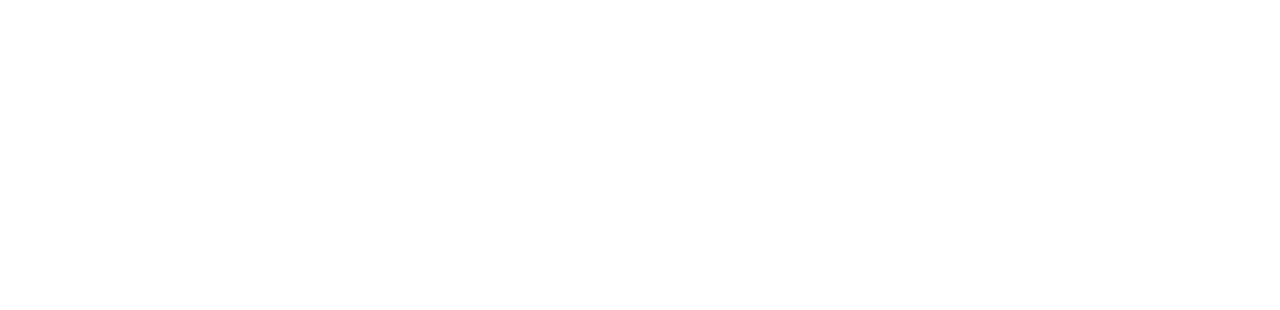
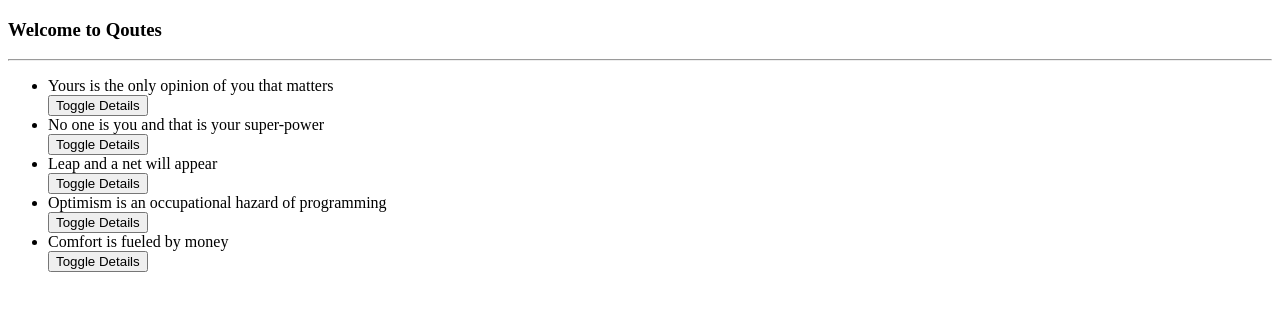
Before and after one commit to joankirui/Quotes-app, an Angular app: page / in a window 1280 px wide. Shown: the top 310 px of the page. Built offline with nearby package versions, Linux system fonts and the light colour scheme.

Commit message:
add isDelete as an event emitter

```diff
--- a/src/app/quote-detail/quote-detail.component.html
+++ b/src/app/quote-detail/quote-detail.component.html
@@ -1,3 +1,5 @@
 <p>
     {{quote.author}}
 </p>
+<p>This quote was created in {{quote.dateCreated|quoteAge}} days ago</p>
+<button (click)='quoteDelete(true)'>Delete Quote</button>
--- a/src/app/quote-detail/quote-detail.component.ts
+++ b/src/app/quote-detail/quote-detail.component.ts
@@ -1,4 +1,4 @@
-import { Component, Input, OnInit } from '@angular/core';
+import { Component, EventEmitter, Input, OnInit, Output } from '@angular/core';
 import { Quote } from '../quote';
 
 @Component({
@@ -8,7 +8,8 @@ import { Quote } from '../quote';
 })
 export class QuoteDetailComponent implements OnInit {
   @Input()
-  quote: Quote = new Quote;
+  quote!: Quote;
+  @Output() isDelete = new EventEmitter<boolean>();
 
   constructor() { }
 
--- a/src/app/quote.ts
+++ b/src/app/quote.ts
@@ -2,7 +2,8 @@ export class Quote {
     showAuthor: boolean;
     upvotes!: number;
     downvotes!: number;
-    constructor(public id: number,public name: string,public author: string,public personSubmitted: string,public dateCreated:Date){
+  toggleDetails!: boolean;
+    constructor(public id:number,public name: string,public author: string,public personSubmitted: string,public dateCreated:Date){
         this.showAuthor=false;
         this.upvotes=0;
         this.downvotes=0;
--- a/src/app/quote/quote.component.html
+++ b/src/app/quote/quote.component.html
@@ -2,7 +2,7 @@
     <h3>Welcome to Qoutes</h3>
     <hr>
     <ul>
-      <div *ngFor='let quote of quotes:let i = index'>
+      <div *ngFor='let quote of quotes;let i = index'>
       <li>{{quote.name}}</li>
       <button (click)='toggleDetails(i)'>Toggle Details</button>
         <app-quote-detail *ngIf='quote.showAuthor' [quote]='quote'></app-quote-detail>
--- a/src/app/quote/quote.component.ts
+++ b/src/app/quote/quote.component.ts
@@ -15,7 +15,7 @@ export class QuoteComponent implements OnInit {
     new Quote(5, 'Comfort is fueled by money','Wentworth Miller','Yusuf', new Date(2021,2,10)),
   ];
   toggleDetails(index: number){
-    this.quotes[index].showAuthor = !this.quotes[index].showAuthor;
+    this.quotes[index].toggleDetails = !this.quotes[index].toggleDetails;
   }
 
 
```
